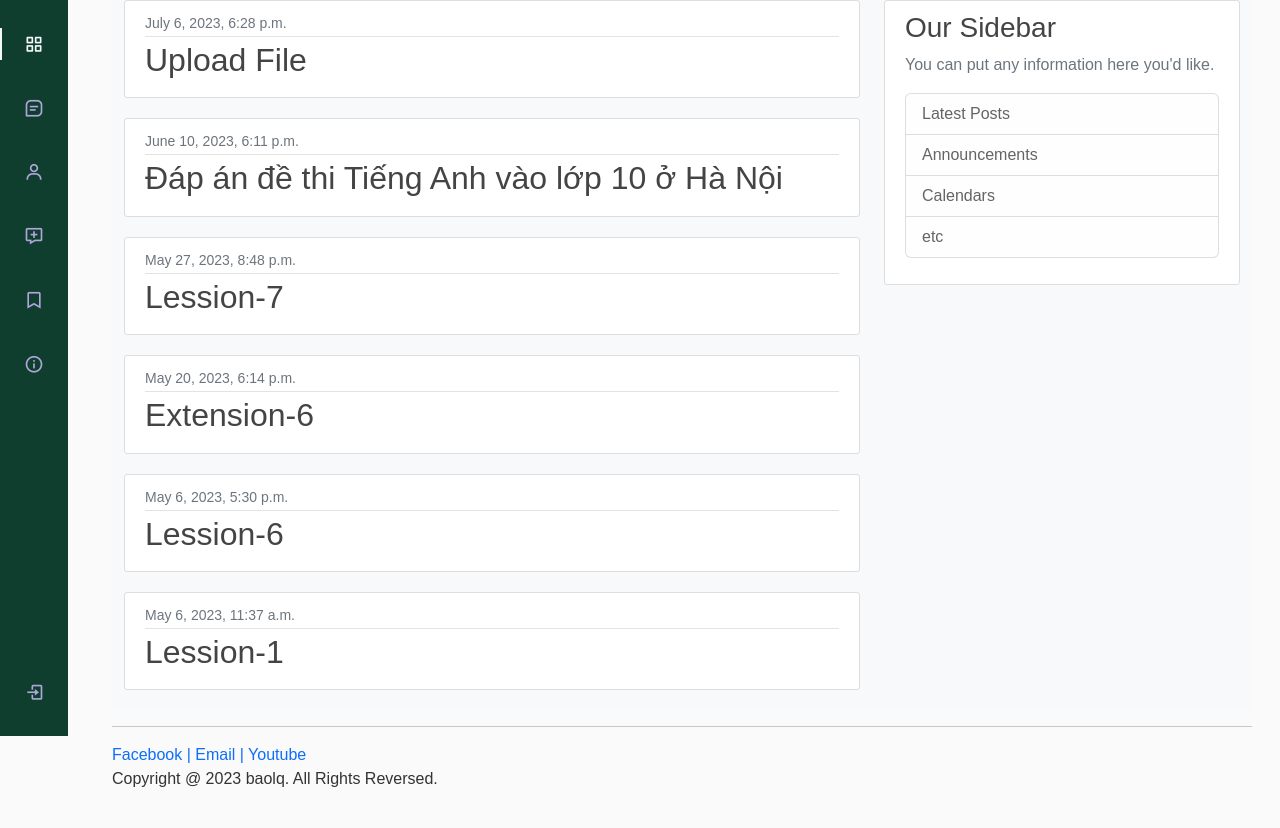
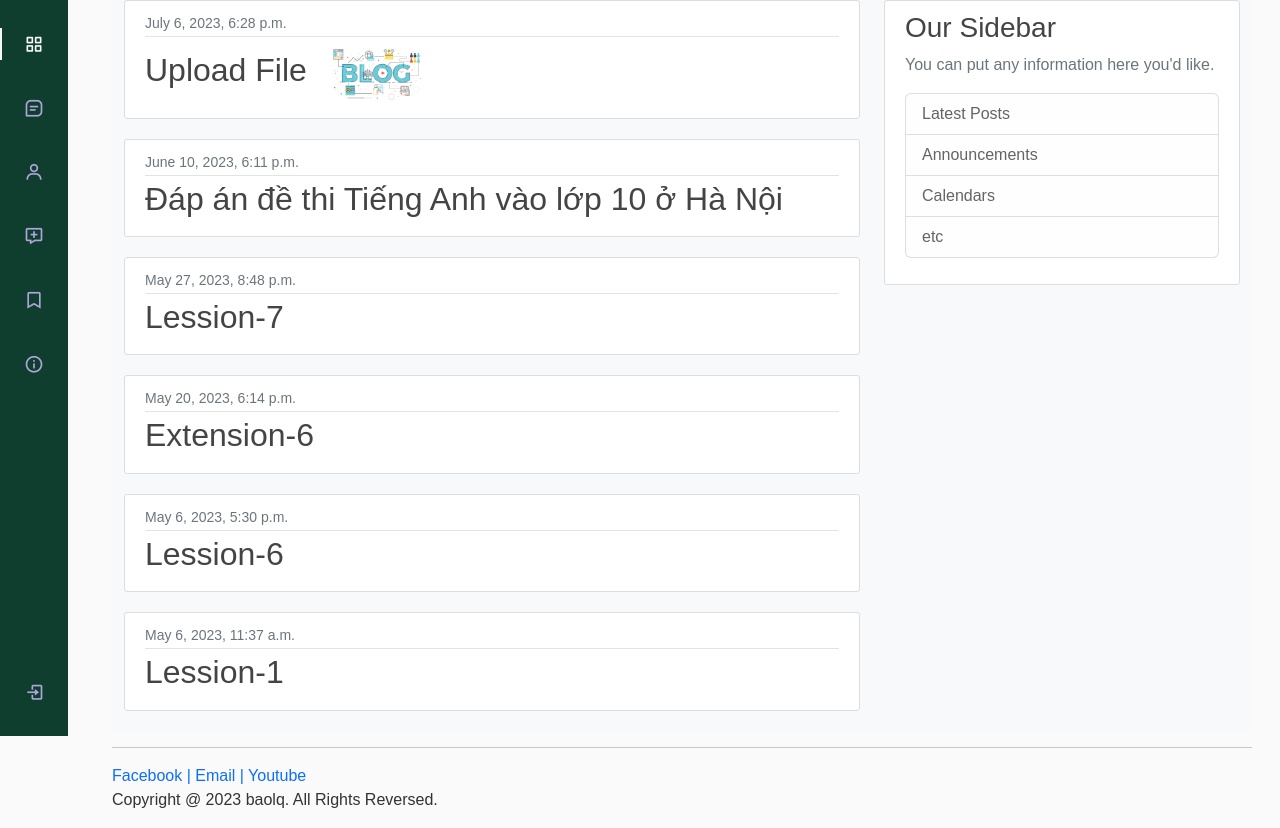
Before and after one commit to bao-lq/WebDjango.Blog, a Django app: page /blog/ in a window 1280 px wide. Shown: the part 64-892 px from the top of the page. Before the commit the page ends 851 px from the top, so only its background shows below. Run offline with Django 4.2, Linux system fonts and the light colour scheme; data comes from the database, SQL or seed files in the repository; both versions use the stored data as it was after the commit; some libraries are stand-ins or nearby versions; some web fonts are replaced.

Commit message:
Upload image file in blog. Modified [models.py | settings.py - add MEDIA_URL & MEDIA_ROOT | from mysite: urls.py | post.html | blog.html]

```diff
--- a/blog/models.py
+++ b/blog/models.py
@@ -4,6 +4,7 @@ from django.db import models
 class Post(models.Model):
     title = models.CharField(max_length=100)
     body = models.TextField()
+    image = models.ImageField(null=True)
     date = models.DateTimeField(auto_now_add=True)
     def __str__(self):
         return 'id: ' + str(self.id) + ' title: ' + self.title + '\n'
--- a/blog/templates/blogs/blog.html
+++ b/blog/templates/blogs/blog.html
@@ -5,15 +5,19 @@
 {% endblock %}
 
 {% block content %}
+    <!-- <a class="mr-2" href="#">{{ post.author }}</a> -->
+    <!-- {{post.date|date:"d-m-Y"}} -->
     {% for post in Posts %}
-        <!-- <h4>{{post.date|date:"d-m-Y"}} <a href="/blog/{{post.id}}">{{post.title}}</a></h4> -->
         <article class="media content-section">
             <div class="article-metadata">
-            <!-- <a class="mr-2" href="#">{{ post.author }}</a> -->
             <small class="text-muted">{{ post.date }}</small>
             </div>
-            <h2><a class="article-title" href="/blog/{{post.id}}">{{ post.title }}</a></h2>
-            <!-- <p class="article-content">{{ post.content }}</p> -->
+            <div class="blog-img">
+                <h2><a class="article-title" href="/blog/{{post.id}}">{{ post.title }}</a></h2>
+                {% if post.image %}
+                        <img src="{{ post.image.url }}" width="100px" height="auto" style="margin-left: 20px;">
+                {% endif %}
+            </div>
         </article>
     {% endfor %}
 {% endblock %}
--- a/blog/templates/blogs/post.html
+++ b/blog/templates/blogs/post.html
@@ -8,5 +8,6 @@
     <p style="font-size: small;">{{post.date|date:"d-m-Y"}}</p>
     <center><h3><a href="{% url 'post' post.id %}"> {{post.title}}</a></h3></center>
     <h6>on {{post.date}} </h6>
-    {{post.body|safe|linebreaks}}
+    <img src="{{post.image.url}}" width="500px" height="auto">
+    <p class="article-content">{{post.body|safe|linebreaks}}</p>
 {% endblock %}
--- a/mysite/settings.py
+++ b/mysite/settings.py
@@ -126,6 +126,9 @@ STATICFILES_DIRS = [
     os.path.join(BASE_DIR, "static"),
 ]
 
+MEDIA_URL = '/media/'
+MEDIA_ROOT = os.path.join(BASE_DIR, 'media')
+
 # Default primary key field type
 # https://docs.djangoproject.com/en/4.1/ref/settings/#default-auto-field
 
--- a/mysite/urls.py
+++ b/mysite/urls.py
@@ -16,6 +16,8 @@ Including another URLconf
 from django.contrib import admin
 from django.urls import path, include
 from django.conf.urls import handler404
+from django.conf.urls.static import static
+from django.conf import settings
 
 urlpatterns = [
     path('admin/', admin.site.urls),
@@ -24,3 +26,6 @@ urlpatterns = [
 ]
 
 handler404 = 'myhome.views.error'
+
+if settings.DEBUG:
+    urlpatterns += static(settings.MEDIA_URL, document_root = settings.MEDIA_ROOT)
--- a/static/css/style.css
+++ b/static/css/style.css
@@ -440,3 +440,8 @@ a.article-title:hover {
 .about-main {
   padding-left: 20px;
 }
+
+.blog-img {
+  display: flex;
+  align-items: center;
+}
```
Also changed, not shown: blog/migrations/0004_post_image.py (added), db.sqlite3, media/Img-blog.png (added).
